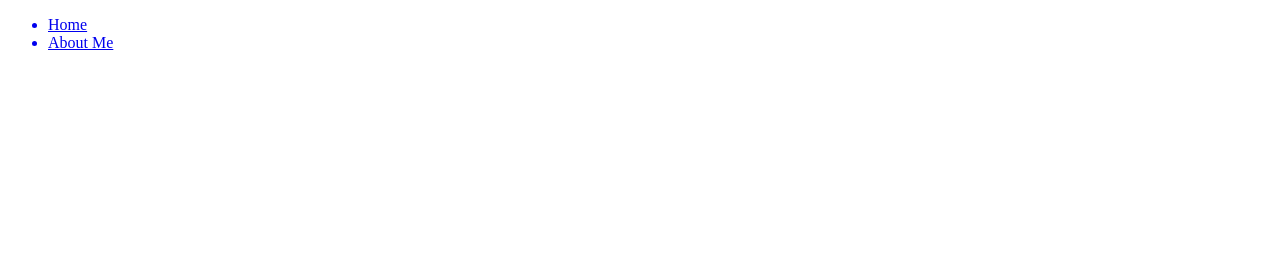
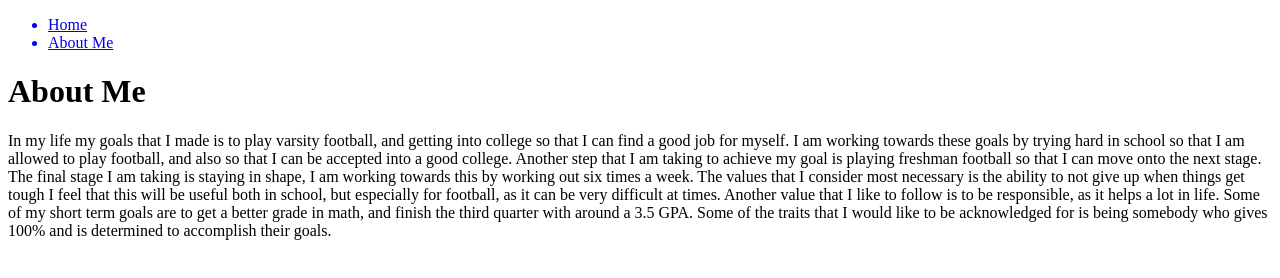
Before and after one commit to CCPS385777/CCPS385777.github.io, a plain HTML site: page aboutme.html in a window 1280 px wide. Drawn offline with Linux system fonts and the light colour scheme.

Commit message:
Update aboutme.html

```diff
--- a/aboutme.html
+++ b/aboutme.html
@@ -1,7 +1,7 @@
 <!DOCTYPE html>
 <html>
-  <head>
-    <title>About Me</title>
+<head>
+  <title>About Me</title>
   </head>
   <header>
     <nav>
@@ -10,5 +10,17 @@
          <a href="./aboutme.html"><li>About Me</li></a>
       </ul>
     </nav>
-  </header>
+    </header>
+  <body>
+    <h1>About Me</h1>
+    <p> In my life my goals that I made is to play varsity football, and getting into college so that I can find a good job for myself.
+      I am working towards these goals by trying hard in school so that I am allowed to play football, and also so that I can be accepted into a good college.
+      Another step that I am taking to achieve my goal is playing freshman football so that I can move onto the next stage. The final stage I am taking is staying
+      in shape, I am working towards this by working out six times a week. The values that I consider most necessary is the ability to not give up when things get
+      tough I feel that this will be useful both in school, but especially for football, as it can be very difficult at times. Another value that I like to follow
+      is to be responsible, as it helps a lot in life. Some of my short term goals are to get a better grade in math, and finish the third quarter with around a
+      3.5 GPA. Some of the traits that I would like to be acknowledged for is being somebody who gives 100% and is determined to accomplish their goals.</p>
+  </body>
+  <footer>
+  </footer>
 </html>
```
